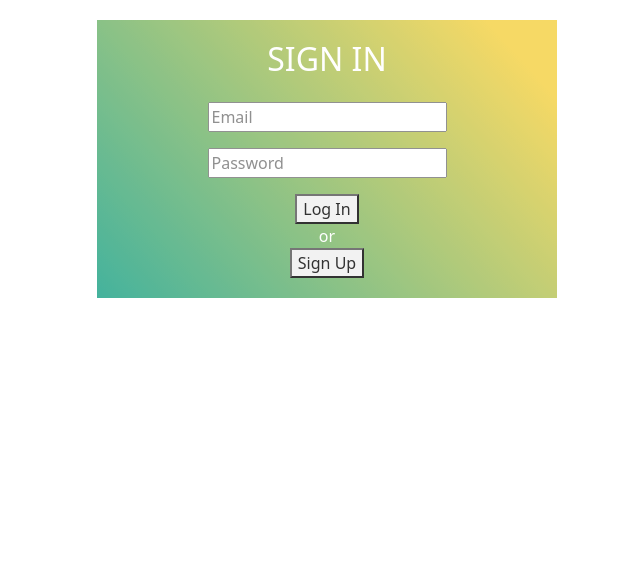
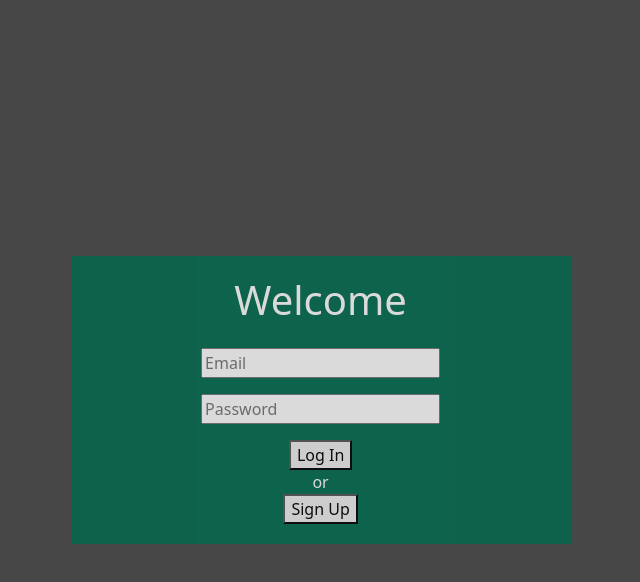
Before and after one commit to szymci0/pos-projekt, a Vue app in the folder web/: page /#/account/login_management in a window 1280 px wide. Shown: the top 582 px of the page, without its empty margins (313-953 px from the left). Built offline with nearby package versions, Linux system fonts and the light colour scheme; no server answers.

Commit message:
styling tweaks

```diff
--- a/web/src/assets/scss/style.scss
+++ b/web/src/assets/scss/style.scss
@@ -1,7 +1,25 @@
 .p-app {
     height: 100%;
+    width: 99%;
 }
 
 #app {
+    background:#474747;
     height: 100vh !important;
+    width: 100vw !important;
+    color: white;
 }
+.p-body {
+    opacity: 50%;
+}
+.p-main {
+    height: 85vh !important;
+}
+.p-footer {
+    background-color: #F4D03F;
+    width: 101%;
+    color: #006A4E;
+    padding: 5px;
+    padding-left: 20px;
+    height: 30px;
+}
--- a/web/src/containers/NavBar.vue
+++ b/web/src/containers/NavBar.vue
@@ -1,12 +1,21 @@
 <template>
-    <div class="navbar d-flex justify-content-start align-items-center p-3 gap-2">
-        <button v-for="link in navLinks" @click="navigate(link.path)" :key="link.name" class="nav-btn">
-            {{ link.name.toUpperCase() }}
-        </button>
+    <div class="navbar d-flex justify-content-between align-items-center p-3 gap-2">
+        <div class="d-flex align-items-center">
+            <button v-for="link in navLinks" @click="navigate(link.path)" :key="link.name" class="nav-btn">
+                {{ link.name.toUpperCase() }}
+            </button>
+        </div>
+        <div>
+            <button class="nav-btn" @click="logOut">
+                Log Out
+            </button>
+        </div>
     </div>
 </template>
 <script>
 import { navigation } from './nav';
+import { ActiveUser } from '@/services/user';
+
 export default {
     name: 'NavBar',
     data() {
@@ -15,6 +24,10 @@ export default {
         }
     },
     methods: {
+        logOut() {
+            ActiveUser.clear();
+            window.location.reload();
+        },
         navigate(path) {
             this.$router.push({ path: path })
         }
@@ -23,13 +36,13 @@ export default {
 </script>
 <style lang="scss">
 .navbar {
-    background-color: #F4D03F;
-    background-image: linear-gradient(-132deg, #F4D03F 10%, #16A085 100%);
+    background-color: #006A4E;
     background-size: 100%;
     opacity: 80%;
     overflow: hidden;
     width: 101%;
     transition: all 1s linear;
+    border-bottom: 10px solid #F4D03F;
     &:hover {
         transition: all 1s linear;
         background-size: 300%;
--- a/web/src/views/LoginView.vue
+++ b/web/src/views/LoginView.vue
@@ -1,8 +1,8 @@
 <template>
     <div class="p-app">
-        <div class="d-flex justify-content-center">
+        <div class="d-flex justify-content-center align-items-center h-100">
             <div class="formulaire">
-                <h2 class="mb-4">SIGN IN</h2>
+                <h1 class="mb-4">Welcome</h1>
                 <form class="form-group">
                     <input v-model="emailLogin" placeholder="Email" type="email" required />
                     <input v-model="passwordLogin" placeholder="Password" type="password" required />
@@ -66,20 +66,11 @@ export default {
     align-items: center;
     background-color: #F4D03F;
     width: 500px;
-    background-image: linear-gradient(-132deg, #F4D03F 10%, #16A085 100%);
-    background-size: 100%;
+    background-color: #006A4E;
     opacity: 80%;
     overflow: hidden;
     padding: 20px;
-    border-radius: 3%;
-    border: 20px solid white;
     color: white;
-    transition: all 1s linear;
-
-    &:hover {
-        transition: all 1s linear;
-        background-size: 300%;
-    }
 }
 
 .form-group {
```
